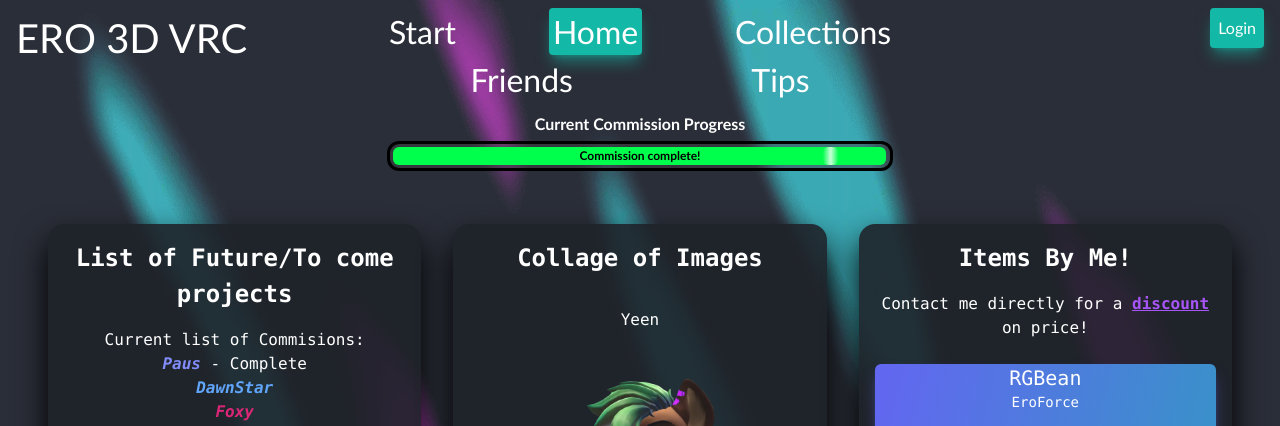
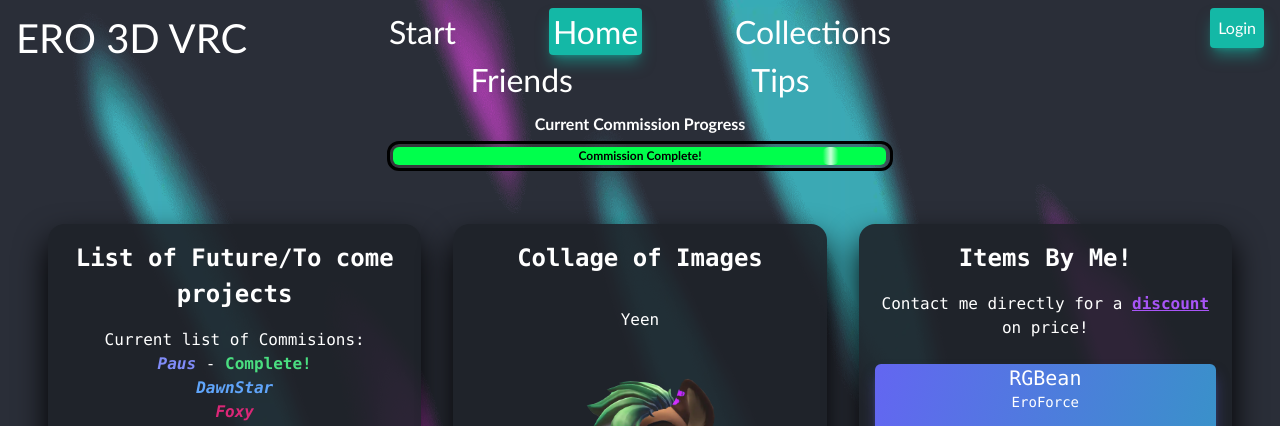
Before and after one commit to ajlineb/Ero3D-VRC, a React (Create React App) app in the folder client/: page /#/home in a window 1280 px wide. Shown: the top 426 px of the page. Built offline with nearby package versions, Linux system fonts and the light colour scheme; what tw-elements would draw is missing.

Commit message:
updated the styling for future commissions and capitalized complete in the status bar

```diff
--- a/client/src/Pages/Home.js
+++ b/client/src/Pages/Home.js
@@ -15,7 +15,7 @@ export default function Home() {
         <p>Current list of Commisions:</p>
         <p>
           <span className="italic font-bold text-indigo-400">Paus</span> -
-          Complete
+          <span className=" font-bold text-green-400"> Complete!</span>
         </p>
         <p>
           <span className="italic font-bold text-blue-400">DawnStar</span>
--- a/client/src/components/Status.js
+++ b/client/src/components/Status.js
@@ -6,7 +6,7 @@ export default function Status() {
     <div className="m-auto pt-2">
       <p className="pb-2 text-center font-black">Current Commission Progress</p>
       <div className="progress-bar text-center text-xs pt-1">
-        Commission complete!
+        Commission Complete!
       </div>
     </div>
   );
```
